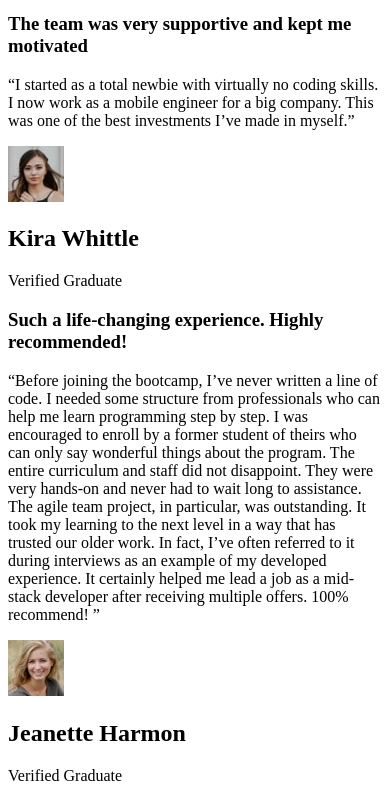
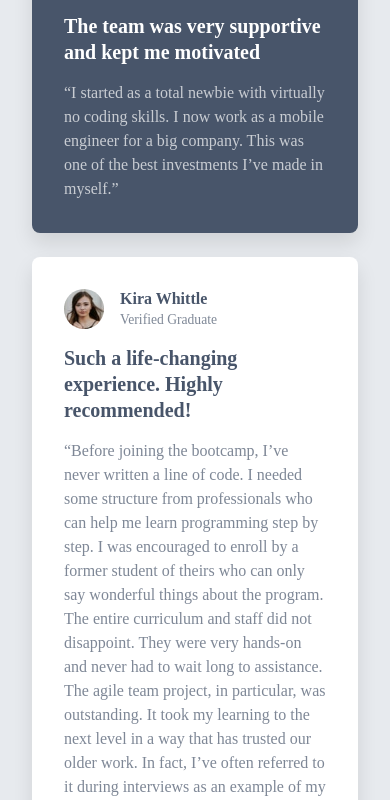
Before and after one commit to Kivanga/testimonials-grid, a plain HTML site: page index.html in a window 390 px wide. Shown: the part 711-1511 px from the top of the page. Drawn offline with Linux system fonts and the light colour scheme.

Commit message:
Added mobile layout

```diff
--- a/index.html
+++ b/index.html
@@ -4,7 +4,7 @@
     <meta charset="UTF-8">
     <meta name="viewport" content="width=device-width, initial-scale=1.0">
     <link rel="icon" type="image/png" sizes="32x32" href="./images/favicon-32x32.png">
-
+    <link rel="stylesheet" href="./style.css">
     <title>Frontend Mentor | Testimonial Grid</title>
 </head>
 <body>
--- a/style.css
+++ b/style.css
@@ -18,10 +18,120 @@
     /* Fonts */
     --font-size: 13px;
 
+    --ff: "Barlow Semi Condensed", sans-serif;
+
     --fw-medium: 500;
     --fw-semi-bold: 600;
 }
 
+* {
+    box-sizing: border-box;
+    padding: 0;
+    margin: 0;
+}
+
 body {
-    font-family: "Barlow Semi Condensed", sans-serif;
+    font-family: var(--ff);
+    font-family: var(--font-size);
+    background: var(--grey-100);
+    min-height: 100vh;
+    display: grid;
+    place-items: center;
+    padding: 2rem;
 }
+
+.testimonial-grid {
+    display: grid;
+    gap: 1.5rem;
+    grid-template-columns: 1fr;
+    max-width: 1200px;
+}
+
+.testimonial-card {
+    padding: 2rem;
+    border-radius: .5rem;
+    box-shadow: 0 10px 20px rgba( 0, 0, 0, .1 );
+}
+
+/* Card Variations */
+.purple-card {
+    background: var(--purple-500);
+    color: var(--white);
+    position: relative;
+}
+
+.grey-card {
+    background: var(--grey-500);
+    color: var(--white);
+}
+
+.dark-card {
+    background: var(--dark-blue);
+    color: var(--white);
+}
+
+.white-card {
+    background: var(--white);
+    color: var(--grey-500);
+}
+
+/* Card Header */
+.card-header {
+    display: flex;
+    align-items: center;
+    gap: 1rem;
+    margin-bottom: 1rem;
+    position: relative;
+}
+
+.user-avatar {
+    width: 40px;
+    height: 40px;
+    border-radius: 50%;
+    overflow: hidden;
+}
+
+.user-avatar img {
+    width: 100%;
+    height: 100%;
+    object-fit: cover;
+}
+
+.user-info {
+    z-index: 1;
+}
+
+.user-name {
+    font-size: 1rem;
+    font-weight: var(--fw-semi-bold);
+    margin-bottom: .25rem;
+}
+
+.user-status {
+    font-size: .85rem;
+    opacity: .7;
+}
+
+/* Card Content */
+.testimonial-heading {
+    font-size: 1.25rem;
+    font-weight: var(--fw-semi-bold);
+    margin-bottom: 1rem;
+    line-height: 1.3;
+    position: relative;
+    z-index: 1;
+}
+
+.testimonial-text {
+    opacity: .7;
+    line-height: 1.5;
+}
+
+/* Quotation Icon */
+.quotation-icon {
+    position: absolute;
+    top: 0;
+    right: 1.5rem;
+    width: 100px;
+    opacity: .7;
+}
```
